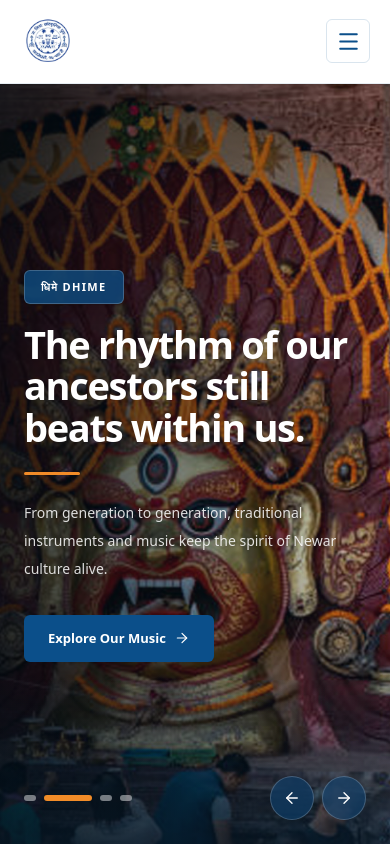
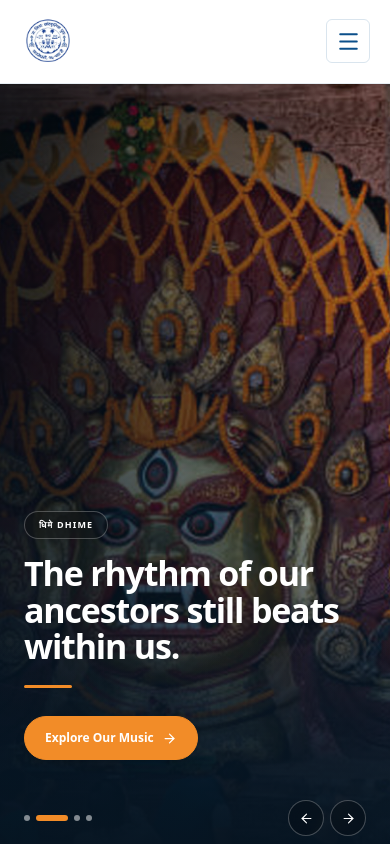
Before and after one commit to HimeshIslington123/nalisha, a Next.js app: page /home in a window 390 px wide. Shown: the top 844 px of the page. Built offline with nearby package versions, Linux system fonts and the light colour scheme.

Commit message:
Added all

```diff
--- a/components/heroSection.tsx
+++ b/components/heroSection.tsx
@@ -52,9 +52,7 @@ export default function Hero() {
   };
 
   useEffect(() => {
-    const interval = setInterval(() => {
-      setCurrent((prev) => (prev + 1) % slides.length);
-    }, 5000);
+    const interval = setInterval(nextSlide, 5000);
 
     return () => clearInterval(interval);
   }, []);
@@ -62,10 +60,10 @@ export default function Hero() {
   const slide = slides[current];
 
   return (
-    <section className="relative h-[calc(100vh-80px)] min-h-[600px] w-full overflow-hidden bg-[#14213D]">
+    <section className="relative h-[calc(100svh-72px)] min-h-[620px] w-full overflow-hidden bg-[#071827] sm:min-h-[600px]">
 
       {/* =====================================================
-          BACKGROUND IMAGES
+          BACKGROUND SLIDES
       ===================================================== */}
 
       {slides.map((item, index) => (
@@ -78,84 +76,79 @@ export default function Hero() {
           <img
             src={item.image}
             alt={item.label}
-            className="h-full w-full object-cover"
+            className="h-full w-full object-cover object-center"
           />
         </div>
       ))}
 
       {/* =====================================================
-          CONTROLLED OVERLAY
-
-          Instead of putting black/45 over the entire image,
-          the left side is darker for readability while the
-          right side remains much more visible.
+          DESKTOP OVERLAY
       ===================================================== */}
 
-<div className="absolute inset-0 bg-gradient-to-r from-black/80 via-black/45 to-black/10" />
+      <div className="absolute inset-0 bg-gradient-to-r from-black/80 via-black/45 to-black/10" />
 
-      {/* Subtle overall tint */}
+      {/* =====================================================
+          MOBILE BOTTOM OVERLAY
+      ===================================================== */}
 
+      <div className="absolute inset-0 bg-gradient-to-t from-[#06131f]/90 via-[#06131f]/25 to-black/5 sm:hidden" />
+
+      {/* Subtle blue tint */}
       <div className="absolute inset-0 bg-[#0B4F8A]/10" />
 
       {/* Bottom fade */}
-
-      <div className="absolute inset-x-0 bottom-0 h-44 bg-gradient-to-t from-[#071827]/75 via-[#071827]/25 to-transparent" />
+      <div className="absolute inset-x-0 bottom-0 h-56 bg-gradient-to-t from-[#06131f]/80 to-transparent" />
 
       {/* =====================================================
           CONTENT
+          Bottom aligned on BOTH mobile and desktop
       ===================================================== */}
 
-      <div className="relative z-10 flex h-full items-center">
-
+      <div className="absolute inset-x-0 bottom-0 z-10 pb-24 sm:pb-28">
         <div className="site-container">
 
           <div className="max-w-[800px]">
 
             {/* =================================================
                 LABEL
+                Same transparent rounded style everywhere
             ================================================= */}
 
             <div
               key={`label-${current}`}
-              className="mb-5 inline-flex animate-fade-up items-center gap-2 rounded-md border border-white/20 bg-[#0B4F8A]/75 px-4 py-2 text-[11px] font-bold uppercase tracking-[0.12em] text-white shadow-lg backdrop-blur-md sm:text-xs"
+              className="mb-4 inline-flex animate-fade-up items-center rounded-full border border-white/25 bg-black/20 px-3.5 py-1.5 text-[9px] font-semibold uppercase tracking-[0.13em] text-white shadow-lg backdrop-blur-md sm:mb-5 sm:px-4 sm:py-2 sm:text-xs"
             >
-              {/* Orange accent */}
-
-
-
               {slide.label}
             </div>
 
             {/* =================================================
                 QUOTE
-
-                No font-serif.
-                Uses the same global font as the rest of site.
             ================================================= */}
 
             <h1
               key={`quote-${current}`}
-              className="max-w-[780px] animate-fade-up text-[38px] font-bold leading-[1.08] tracking-[-0.035em] text-white sm:text-[48px] md:text-[58px] lg:text-[66px]"
+              className="max-w-[780px] animate-fade-up text-[34px] font-bold leading-[1.08] tracking-[-0.035em] text-white sm:text-[48px] md:text-[58px] lg:text-[66px]"
             >
               {slide.quote}
             </h1>
 
             {/* =================================================
-                ORANGE UNDERLINE
+                ORANGE LINE
             ================================================= */}
 
             <div
               key={`line-${current}`}
-              className="mt-6 h-[3px] w-14 animate-fade-up rounded-full bg-[#F28C28]"
+              className="mt-5 h-[3px] w-12 animate-fade-up rounded-full bg-[#F28C28] sm:mt-6 sm:w-14"
             />
 
             {/* =================================================
                 DESCRIPTION
+                Hidden on mobile
             ================================================= */}
 
             <p
               key={`description-${current}`}
-              className="mt-6 max-w-[700px] animate-fade-up text-[14px] leading-7 text-white/85 sm:text-[16px] sm:leading-8"
+              className="mt-6 hidden max-w-[700px] animate-fade-up text-[16px] leading-8 text-white/85 sm:block"
             >
               {slide.description}
             </p>
@@ -166,39 +159,35 @@ export default function Hero() {
 
             <button
               key={`button-${current}`}
-              className="group mt-8 inline-flex items-center gap-2 animate-fade-up rounded-md bg-[#0B4F8A] px-6 py-3.5 text-[13px] font-bold text-white shadow-lg transition-all duration-300 hover:bg-[#F28C28] hover:shadow-xl active:scale-95 sm:px-7 sm:py-4 sm:text-sm"
+              className="group mt-7 inline-flex animate-fade-up items-center gap-2 rounded-full border border-[#F28C28] bg-[#F28C28] px-5 py-3 text-[12px] font-semibold text-white shadow-lg transition-all duration-300 hover:bg-transparent hover:text-[#F28C28] active:scale-95 sm:mt-8 sm:px-7 sm:py-4 sm:text-sm"
             >
               {slide.button}
 
               <ArrowRight
-                size={16}
-                strokeWidth={1.8}
-                className="transition-transform duration-300 group-hover:translate-x-1"
+                size={15}
+                strokeWidth={2}
+                className="transition-transform duration-300 group-hover:translate-x-1 sm:h-4 sm:w-4"
               />
             </button>
 
           </div>
-
         </div>
-
       </div>
 
       {/* =====================================================
           BOTTOM CONTROLS
       ===================================================== */}
 
-      <div className="absolute bottom-7 left-0 right-0 z-20">
-
+      <div className="absolute bottom-5 left-0 right-0 z-20 sm:bottom-7">
         <div className="site-container">
 
           <div className="flex items-center justify-between">
 
             {/* =================================================
-                INDICATORS
+                SLIDE INDICATORS
             ================================================= */}
 
-            <div className="flex items-center gap-2">
-
+            <div className="flex items-center gap-1.5">
               {slides.map((_, index) => (
                 <button
                   key={index}
@@ -206,50 +195,47 @@ export default function Hero() {
                   aria-label={`Go to slide ${index + 1}`}
                   className={`h-1.5 rounded-full transition-all duration-500 ${
                     index === current
-                      ? "w-12 bg-[#F28C28]"
-                      : "w-3 bg-white/45 hover:bg-white/75"
+                      ? "w-8 bg-[#F28C28] sm:w-12"
+                      : "w-1.5 bg-white/50 hover:bg-white/80"
                   }`}
                 />
               ))}
-
             </div>
 
             {/* =================================================
                 ARROWS
             ================================================= */}
 
-            <div className="flex items-center gap-2">
+            <div className="flex items-center gap-1.5 sm:gap-2">
 
               <button
                 onClick={previousSlide}
                 aria-label="Previous slide"
-                className="group flex h-11 w-11 items-center justify-center rounded-full border border-white/20 bg-[#0B4F8A]/45 text-white backdrop-blur-md transition-all duration-300 hover:border-[#F28C28] hover:bg-[#F28C28] sm:h-12 sm:w-12"
+                className="group flex h-9 w-9 items-center justify-center rounded-full border border-white/25 bg-black/20 text-white backdrop-blur-md transition-all duration-300 hover:border-[#F28C28] hover:bg-[#F28C28] sm:h-12 sm:w-12"
               >
                 <ArrowLeft
-                  size={18}
+                  size={15}
                   strokeWidth={1.8}
-                  className="transition-transform duration-300 group-hover:-translate-x-0.5"
+                  className="transition-transform duration-300 group-hover:-translate-x-0.5 sm:h-[18px] sm:w-[18px]"
                 />
               </button>
 
               <button
                 onClick={nextSlide}
                 aria-label="Next slide"
-                className="group flex h-11 w-11 items-center justify-center rounded-full border border-white/20 bg-[#0B4F8A]/45 text-white backdrop-blur-md transition-all duration-300 hover:border-[#F28C28] hover:bg-[#F28C28] sm:h-12 sm:w-12"
+                className="group flex h-9 w-9 items-center justify-center rounded-full border border-white/25 bg-black/20 text-white backdrop-blur-md transition-all duration-300 hover:border-[#F28C28] hover:bg-[#F28C28] sm:h-12 sm:w-12"
               >
                 <ArrowRight
-                  size={18}
+                  size={15}
                   strokeWidth={1.8}
-                  className="transition-transform duration-300 group-hover:translate-x-0.5"
+                  className="transition-transform duration-300 group-hover:translate-x-0.5 sm:h-[18px] sm:w-[18px]"
                 />
               </button>
 
             </div>
 
           </div>
-
         </div>
-
       </div>
 
     </section>
```
